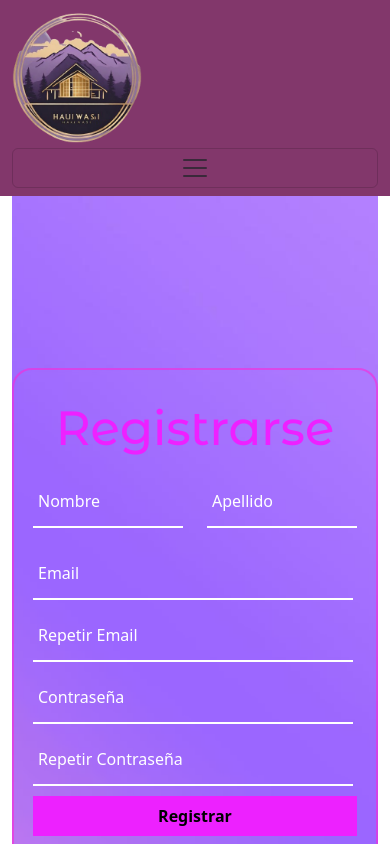
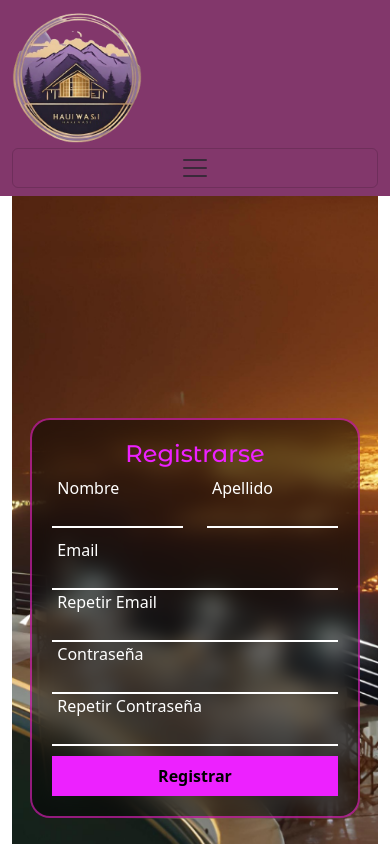
Before and after one commit to Pabmoy25/proyectoHotel-FrontEnd, a React (Vite) app: page /registro in a window 390 px wide. Shown: the top 844 px of the page. Built offline with nearby package versions, Linux system fonts and the light colour scheme.

Commit message:
Cambie la imagen de fondo, y agrege unos padding y margin, tambien hice el diseño responsive

```diff
--- a/src/App.css
+++ b/src/App.css
@@ -212,13 +212,13 @@ tbody {
 }
 
 /*Registro*/
+/* Estilos base */
 .FondoPagina {
-  background-image: url('./assets/Fondo.jpg');
+  background-image: url('./assets/Registr.png');
   background-size: cover;
   background-position: center;
-  height: 100vh; /* Ajusta la altura según tu diseño */
+  height: 100vh;
 }
-
 
 section {
   display: flex;
@@ -226,94 +226,61 @@ section {
   align-items: center;
   min-height: 100vh;
   width: 100%;
-  background: var(--img) no-repeat;
-  background-position: center;
-  background-size: cover;
 }
 
 .form-box {
   position: relative;
   width: 380px;
-  height: 500px;
-  background: transparent;
+  max-width: 90%; /* Ancho máximo */
+  height: auto;
+  background: rgba(0, 0, 0, 0.5); /* Fondo transparente */
   border: 2px solid rgba(255, 37, 215, 0.56);
-  backdrop-filter: blur(1px);
   border-radius: 20px;
   display: flex;
   justify-content: center;
   align-items: center;
-  transition: 0.7s;
-  backdrop-filter: blur(3px);
+  flex-direction: column; /* Alinear elementos verticalmente */
+  padding: 20px;
+  backdrop-filter: blur(10px); /* Desenfoque para un aspecto más nítido */
 }
 
-
-
-.inputbox {
+.inputbox, .inputboxAyN {
   position: relative;
   margin: 10px 0;
-  width: 320px;
+  width: 100%;
   border-bottom: 2px solid #ffffff;
 }
 
-.inputboxAyN {
-  position: relative;
-  margin: 10px 0;
-  width: 150px;
-  border-bottom: 2px solid #ffffff;
-}
-
-.inputbox label {
+.inputbox label, .inputboxAyN label {
   position: absolute;
-  top: 50%;
+  top: -10px;
   left: 5px;
-  transform: translateY(-50%);
   color: #ffffff;
   font-size: 1em;
   transition: 0.8s;
 }
 
-.inputboxAyN label {
-  position: absolute;
-  top: 50%;
-  left: 5px;
-  transform: translateY(-50%);
-  color: #ffffff;
-  font-size: 1em;
-  transition: 0.8s;
-}
-.inputbox input {
-  width: 100%;
-  height: 50px;
+.inputbox input, .inputboxAyN input {
+  width: calc(100% - 40px); /* Ancho ajustado para compensar el icono */
+  height: 40px;
   background: transparent;
   border: none;
   outline: none;
   font-size: 1em;
-  padding: 0 35px 0 5px;
-  color: transparent;
+  color: #ffffff;
+  padding: 5px;
 }
 
-.inputboxAyN input {
-  width: 100%;
-  height: 50px;
-  background: transparent;
-  border: none;
-  outline: none;
-  font-size: 1em;
-  padding: 0 35px 0 5px;
-  color: transparent;
-}
-input:focus~label,
-input:valid~label {
-  top: -5px;
+input:focus~label, input:valid~label {
+  top: -25px;
 }
 
-
-
-input:invalid:focus,
-input:valid {
-  color: #ffffff;
+.button-container {
+  width: 100%;
+  display: flex;
+  justify-content: center;
+  margin-top: 20px; /* Espacio superior para el botón */
 }
-
 
 button {
   width: 100%;
@@ -327,7 +294,18 @@ button {
   font-weight: 600;
 }
 
-.titulo-registro{
+.titulo-registro {
   color: #ed21ff;
-  font-size:3em;
+  font-size: 3em;
 }
+
+/* Consulta de medios para dispositivos móviles */
+@media (max-width: 768px) {
+  .form-box {
+    width: 90%; /* Ajustar el ancho según tu diseño */
+  }
+
+  .titulo-registro {
+    font-size: 1.5em; /* Tamaño de letra más grande */
+  }
+}
--- a/src/components/pages/Registro.jsx
+++ b/src/components/pages/Registro.jsx
@@ -1,12 +1,11 @@
 import React from 'react';
-import Fondo from '../../assets/Fondo.jpg'
+import Fondo from '../../assets/Registr.png'
 
 
 const Registro = () => {
     return (
 
-
-        <div   className='FondoPagina'>
+        <div  className='FondoPagina'>
             <section>
          <div class="form-box">
             <div class="form-value">
@@ -59,6 +58,7 @@ const Registro = () => {
         </div>
         </section>
         </div>
+
     );
 };
 
```
Also changed, not shown: src/assets/Fondo.jpg (deleted), src/assets/Registr.png (added).
